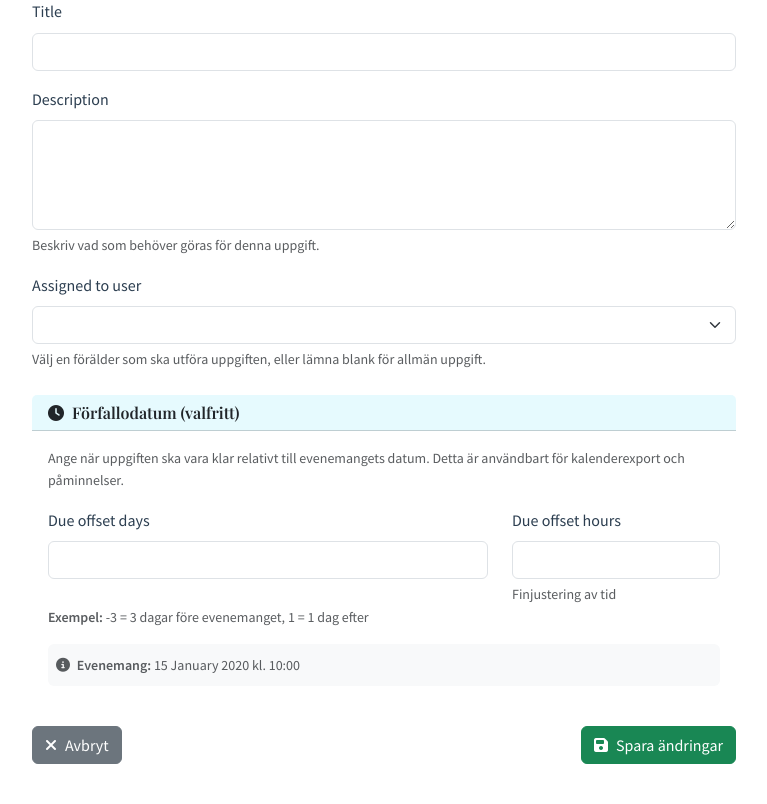
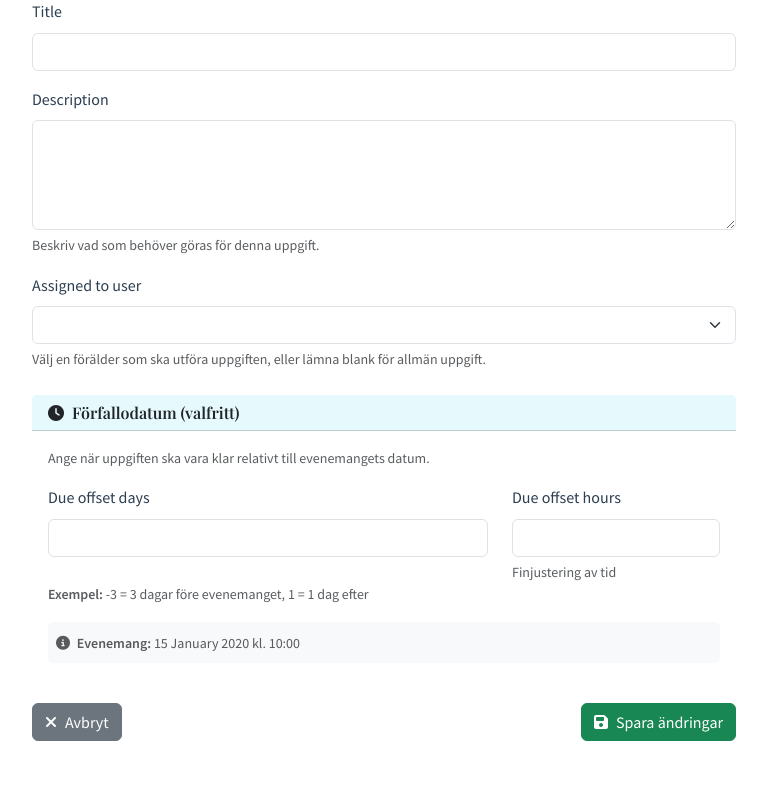
Before and after one commit to erikstenborg/BrunnsboMusikklasser, a Python web app: template templates/admin_task_form.html in a window 1280 px wide. Shown: the part 347-1151 px from the top of the page, without its empty margins (256-1023 px from the left). Run offline with Jinja, Linux system fonts and the light colour scheme; the template is opened without the code that fills it: most values are stand-ins (such as "Sample title", 1, 10 or a date in 2020); form fields are guessed from the names that the template uses.

Commit message:
Remove unnecessary text

```diff
--- a/templates/admin_task_form.html
+++ b/templates/admin_task_form.html
@@ -68,7 +68,6 @@
                             <div class="card-body">
                                 <p class="text-muted small">
                                     Ange när uppgiften ska vara klar relativt till evenemangets datum.
-                                    Detta är användbart för kalenderexport och påminnelser.
                                 </p>
 
                                 <div class="row">
```
